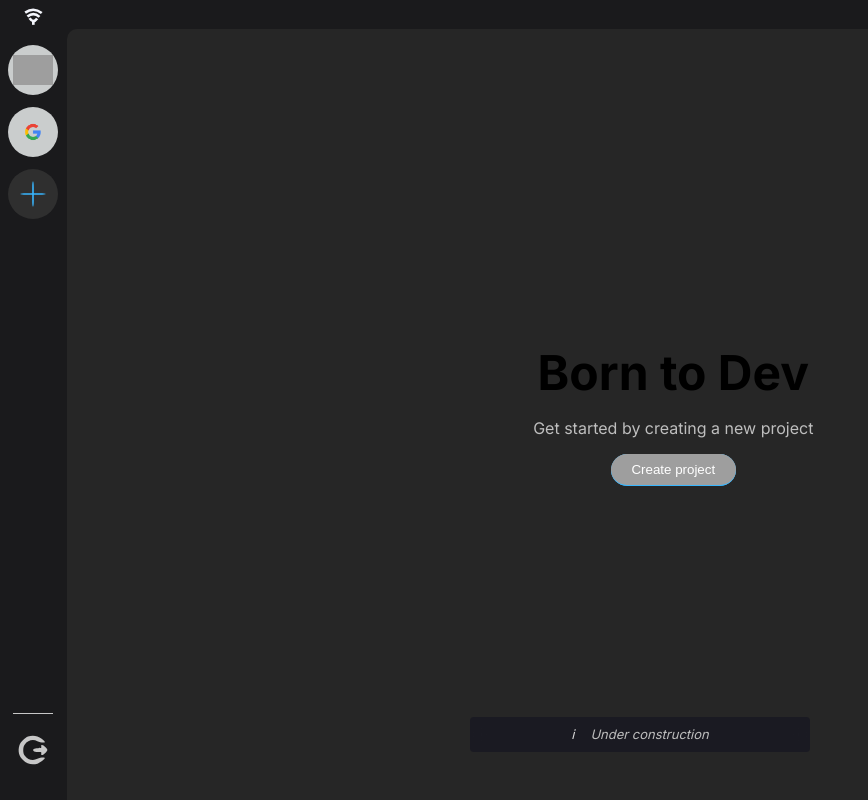
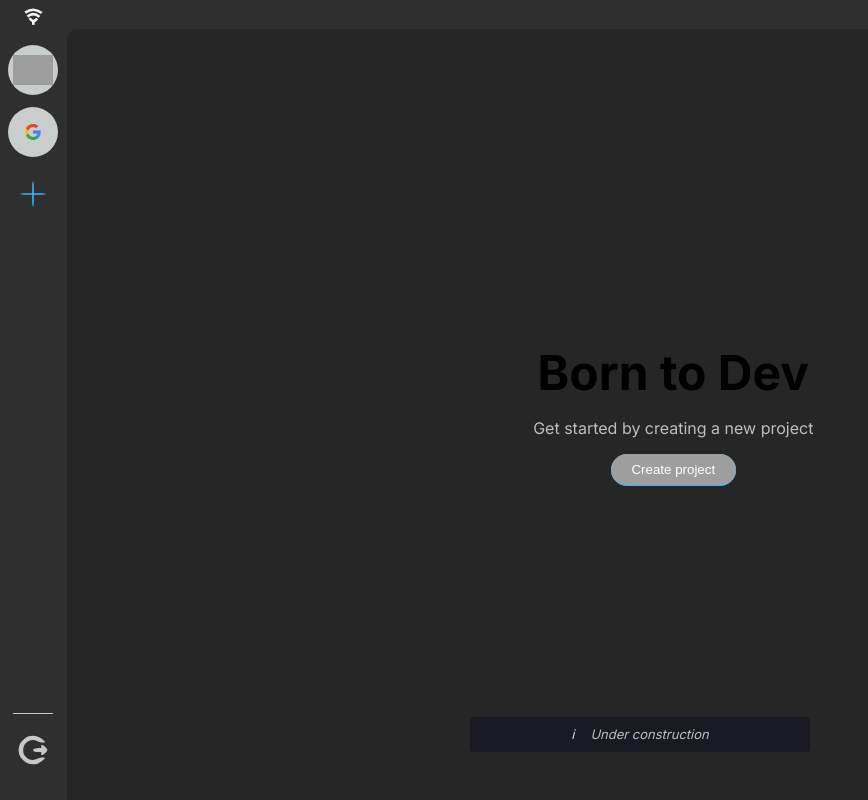
Before and after one commit to GwerhDev/StreamBy-Web, a Next.js app: page /dashboard in a window 1280 px wide. Shown: the whole page, without its empty margins (0-868 px from the left). Built offline with nearby package versions, Linux system fonts and the light colour scheme; sample sign-in values are in the browser's storage; grey boxes are pictures that could not be loaded; a web font is replaced by a local one.

Commit message:
styling buttons

```diff
--- a/src/app/root.css
+++ b/src/app/root.css
@@ -7,10 +7,10 @@
   --color-button-primary: #38B6FF;
   --color-button-primary-hover: #54c0ff;
 
-  --background-color-dark: #2D2A2E;
-  --background-color-dark-transparency: #1E1E1E;
-  --background-color-light: #1a1a1c;
-  --background-gradient-color: linear-gradient(to left, var(--background-color-dark), var(--background-color-light));
+  --background-color-dark: #1a1a1c;
+  --background-color-light: #2f2f2f;
+  --background-color-dark-transparency: #1e1e1ead;
+  --background-gradient-color: linear-gradient(to right top, var(--background-color-dark), var(--background-color-light));
 
   --size-1: 4px;
   --size-2: 8px;
```
